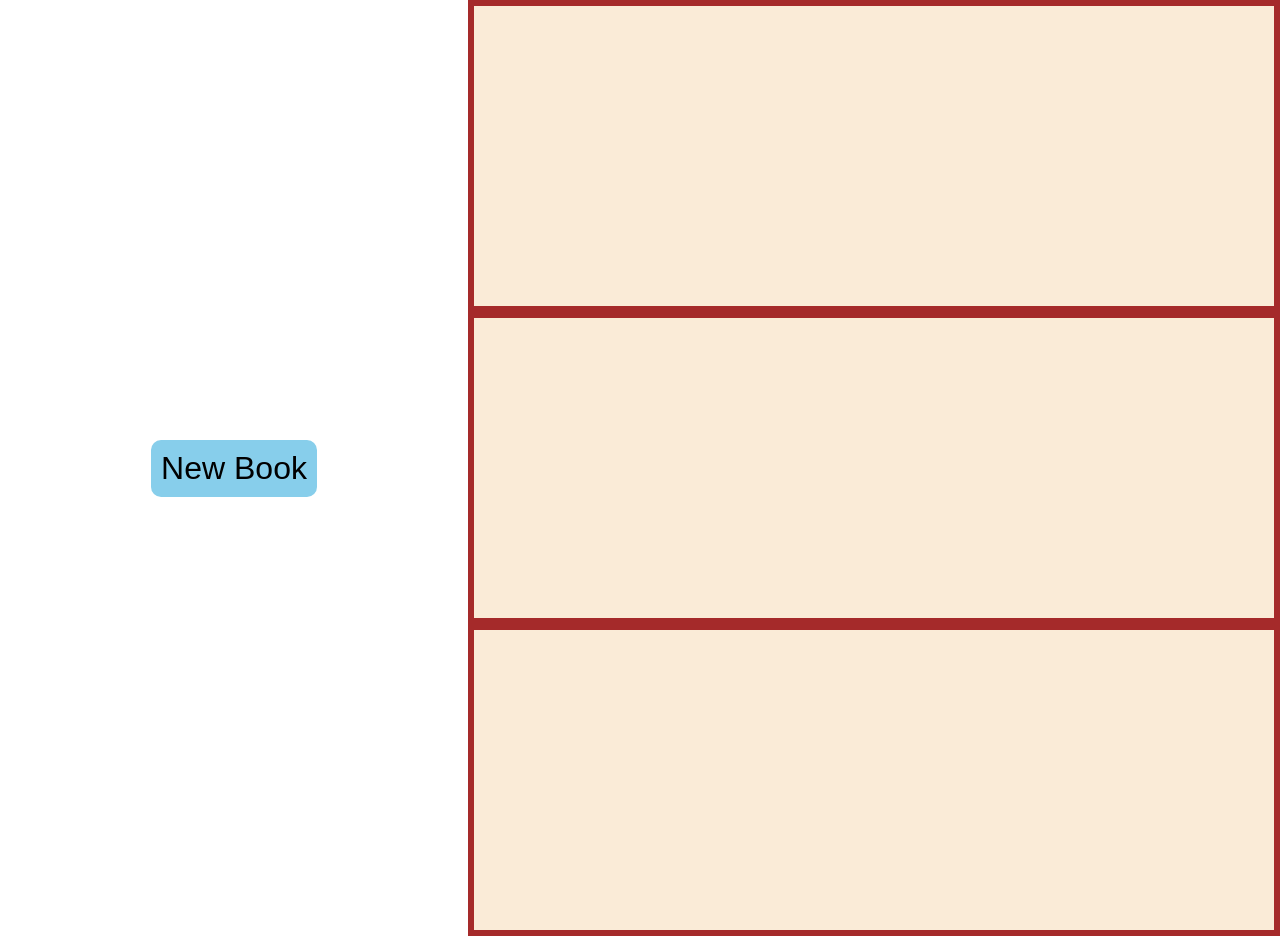
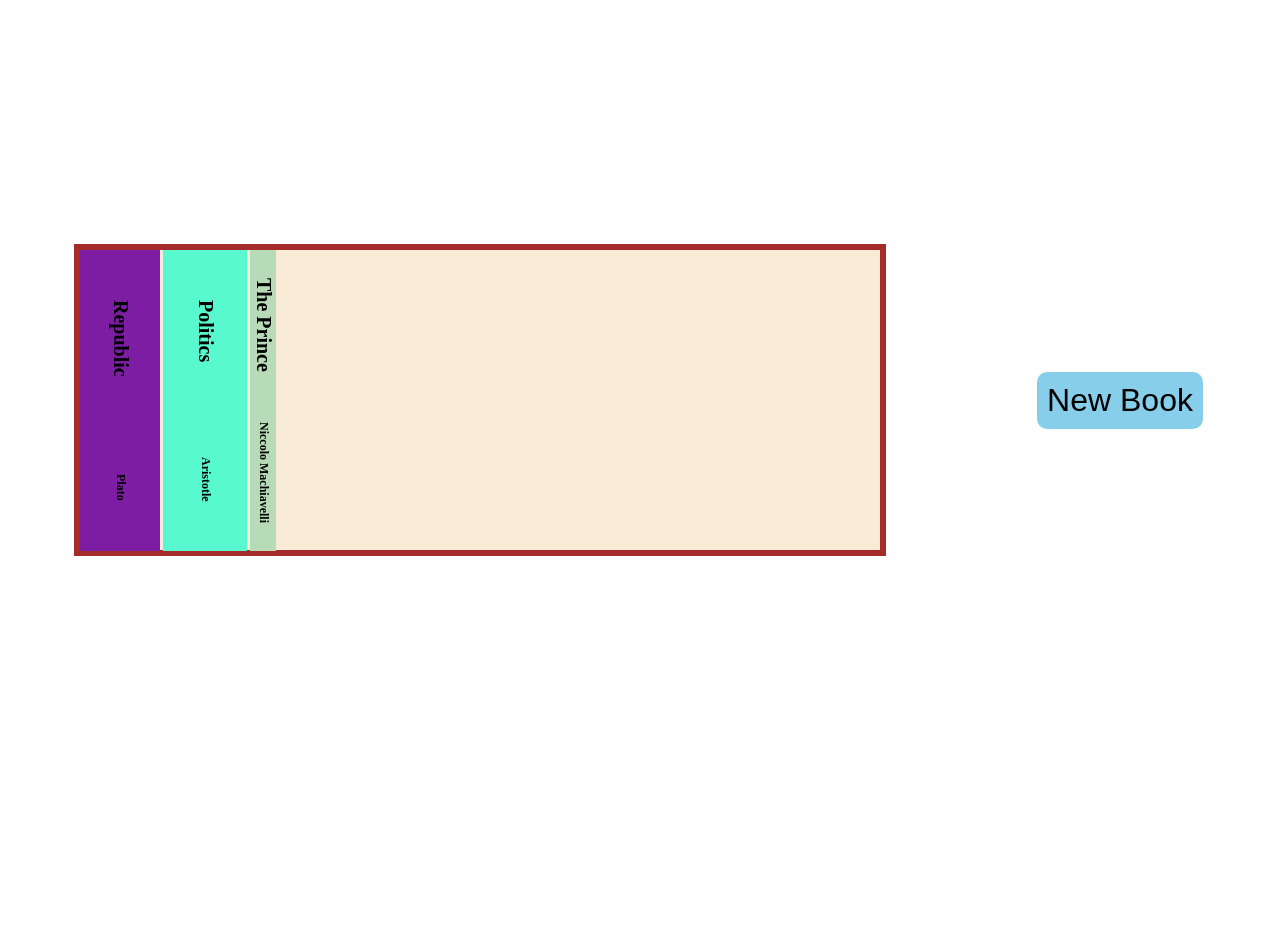
Before and after one commit to weboffools/library, a plain HTML site: page index.html in a window 1280 px wide. After the commit the page ends 800 px from the top, so only its background shows below. Drawn offline with Linux system fonts and the light colour scheme.

Commit message:
Add functions to main.js for addBooks and form

```diff
--- a/index.html
+++ b/index.html
@@ -8,11 +8,17 @@
     <script src="main.js" defer></script>
   </head>
   <div class="container">
-   <button>New Book</button>
-   <div class="bookshelf">
-     <div class="shelf s-1"></div>
-     <div class="shelf s-2"></div>
-     <div class="shelf s-3"></div>
+   <div class="shelf"></div>
+   <div class="sidebar">
+    <button id="newbook">New Book</button>
+    <form  method="get" id="book-form" hidden>
+      <label for="book_author">Author</label>
+      <input name="book_author" id="book_author" type="text" />
+      <label for="title">Title</label>
+      <input name="book_title" id="book_title" type="text" />
+
+    </form>
+
    </div>
   </div>
   <body>
--- a/main.js
+++ b/main.js
@@ -1,26 +1,54 @@
-const btn = document.querySelector('button')
-const shelf1 = document.querySelector('.s-1')
-const shelf2 = document.querySelector('.s-2')
-const shelf3 = document.querySelector('.s-3')
+const btn = document.querySelector("button");
+const shelf = document.querySelector(".shelf");
+const bookForm = document.querySelector("#book-form");
 
+btn.addEventListener('click', () => {
+  showForm();
+});
+
+bookForm.addEventListener('submit', (e) => {
+  e.preventDefault();
+  for (val of e.target) {
+    console.log(val.name + ": " + val.value);
+  }
+});
 
 let books = [
   {
-    title: 'Republic',
-    author: 'Plato',
-    pages: 489
+    title: "Republic",
+    author: "Plato",
+    pages: 512,
   },
   {
-    title: 'Politics',
-    author: 'Aristotle',
-    pages: 298
+    title: "Politics",
+    author: "Aristotle",
+    pages: 536,
   },
   {
-    title: 'The Prince',
-    author: 'Machiavelli',
-    pages: 222
+    title: "The Prince",
+    author: "Niccolo Machiavelli",
+    pages: 151,
+  },
+];
+
+function addBooksToShelf() {
+  for (let book of books) {
+    let bookDiv = document.createElement("div");
+    let bookWidth = getWidth(book);
+    bookDiv.setAttribute("class", "book");
+    bookDiv.setAttribute("style", `background: ${getRandomRGB()}; width: ${bookWidth}px`);
+    let title = document.createElement("h3");
+    title.setAttribute("class", "title");
+    title.textContent = book.title;
+    let author = document.createElement("h5");
+    author.setAttribute("class", "author");
+    author.setAttribute("style", `width: ${bookWidth}px`);
+    author.textContent = book.author;
+    bookDiv.appendChild(title);
+    bookDiv.appendChild(author);
+    shelf.appendChild(bookDiv);
   }
-]
+}
 
 function Book(title, author, pages) {
   this.title = title;
@@ -29,10 +57,28 @@ function Book(title, author, pages) {
 }
 
 function addBookToLibrary() {
- for (const book of books) {
-   let bookDiv = document.createElement('div');
-   bookDiv.setAttribute('class', 'book');
-   bookDiv.textContent = book.title;
-   shelf1.appendChild(bookDiv);
- }
+  let book = new Book();
+  books.push(book);
 }
+
+function getRandomRGB() {
+  let red = Math.floor(Math.random() * 256);
+  let green = Math.floor(Math.random() * 256);
+  let blue = Math.floor(Math.random() * 256);
+
+  return `rgb(${red}, ${green}, ${blue})`;
+}
+
+function getWidth(book) {
+  let pages = book.pages;
+  return String(Math.floor((pages / 100) * 15));
+}
+
+
+function showForm() {
+  let bookForm = document.querySelector("#book-form");
+  bookForm.removeAttribute("hidden");
+
+}
+
+addBooksToShelf()
```
